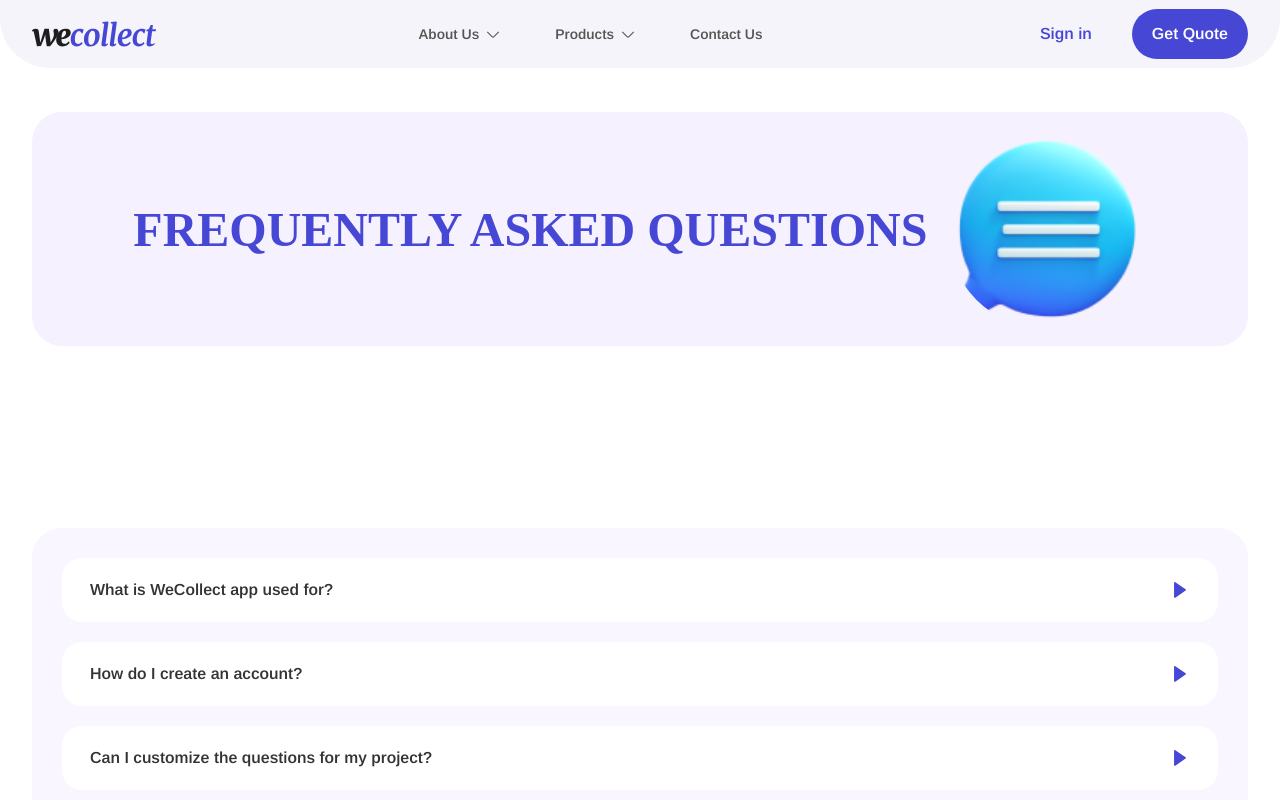
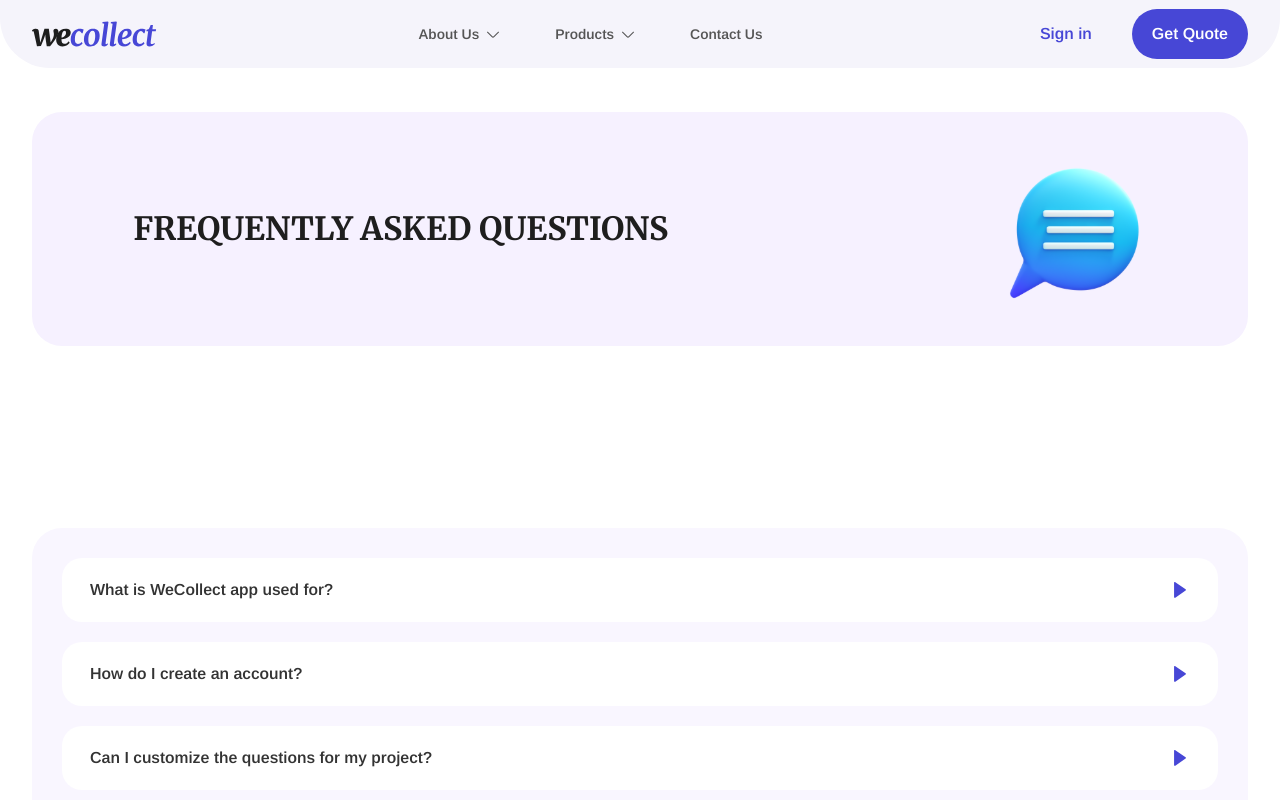
Before and after one commit to Daniekeys/temporary-hosting, a Next.js app: page /faq in a window 1280 px wide. Shown: the top 800 px of the page. Built offline with nearby package versions, Linux system fonts and the light colour scheme.

Commit message:
pushed final

```diff
--- a/components/app-cases/app-case-list.jsx
+++ b/components/app-cases/app-case-list.jsx
@@ -108,7 +108,7 @@ const AppCaseList = () => {
                         className="2xl:w-[60px] lg:w-[50px] w-[40px] h-[40px] lg:h-[50px] 2xl:h-[60px] rounded-full"
                       />
                     </span>
-                    <h1 className=" text-customBlack text-[20px] font-semibold leading-[35px] 2xl:text-[24px] lg:text-[20px] lg:leading-[35px] 2xl:leading-[42px] uppercase max-h-[120px] min-h-[100px]  flex items-center font-serif ">
+                    <h1 className=" text-customBlack text-[20px] font-semibold leading-[35px] 2xl:text-[20px] lg:text-[20px] lg:leading-[35px] 2xl:leading-[42px] uppercase max-h-[120px] min-h-[100px]  flex items-center font-serif ">
                       {item.title}
                     </h1>
                     <p className="text-[14px] 2xl:text-[16px] lg:text-[16px] text-ash font-medium leading-[35px]  w-full h-full max-h-[300px] overflow-y-hidden font-sans   ">
--- a/components/faq/FaqHero.tsx
+++ b/components/faq/FaqHero.tsx
@@ -1,7 +1,7 @@
 import React, { useEffect } from "react";
 import ContainerLayout from "../../layouts/ContainerLayout";
 import Image from "next/image";
-import cookie from "../../assets/png/chat-msg.png";
+import cookie from "../../assets/svg/faq-icon.svg";
 
 
 const FaqHero = () => {
@@ -13,7 +13,7 @@ const FaqHero = () => {
       <div className="w-full bg-[#F6F1FF] rounded-[30px] h-[153px] lg:h-[234px] mt-28 mb-16 flex items-center">
         <div className="w-10/12 lg:w-10/12 flex items-center justify-between mx-auto">
           <h1
-            className="text-mainBlue font-semibold   2xl:text-[64px] uppercase text-[48px] leading-[55px] 2xl:leading-[80px] "
+            className="text-[#1e1e1e] font-serif font-semibold text-[32px] leading-[50px] 2xl:text-[40px]  2xl:leading-[67px]"
             data-aos="fade-up"
             data-aos-duration="1000"
           >
@@ -25,16 +25,12 @@ const FaqHero = () => {
             data-aos="fade-up"
             data-aos-duration="1000"
           >
+            <Image
+              src={cookie}
+              alt="image"
 
-              <Image
-                src={cookie}
-              alt="image"
-              width={139}
-              height={139}
-
-                className="w-auto aspect-square  rounded-full object-contain h-[200px]"
-              />
-
+              className="   rounded-full object-contain h-[240px]"
+            />
           </div>
         </div>
       </div>
--- a/components/term-of-use/term-hero.jsx
+++ b/components/term-of-use/term-hero.jsx
@@ -14,7 +14,7 @@ const TermHero = ({ current }) => {
       <div className="w-full bg-[#F6F1FF] rounded-[30px] h-[153px] lg:h-[234px] mt-28 mb-16 flex items-center">
         <div className="w-10/12 lg:w-10/12 flex items-center justify-between mx-auto">
           <h1
-            className="text-mainBlue font-semibold font-serif  2xl:text-[64px] uppercase text-[48px] leading-[55px] "
+            className="text-[#1e1e1e] font-serif font-semibold text-[32px] leading-[50px] 2xl:text-[40px] max-w-[600px] 2xl:leading-[67px]"
             data-aos="fade-up"
             data-aos-duration="1000"
           >
```
Also changed, not shown: assets/svg/faq-icon.svg (added).
